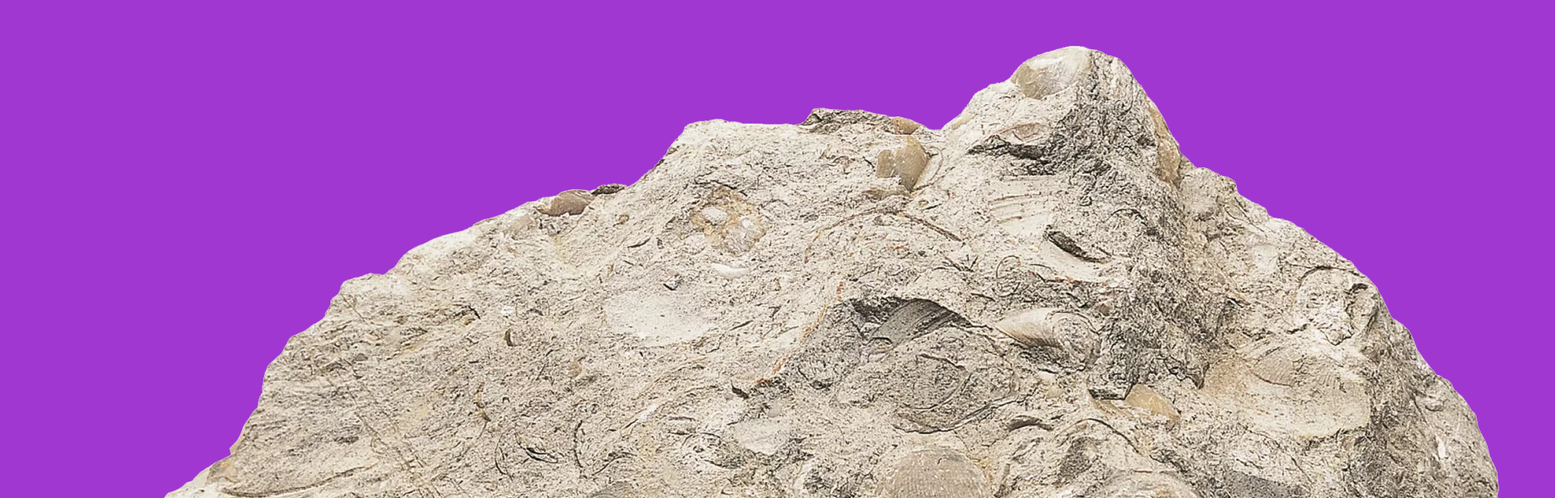
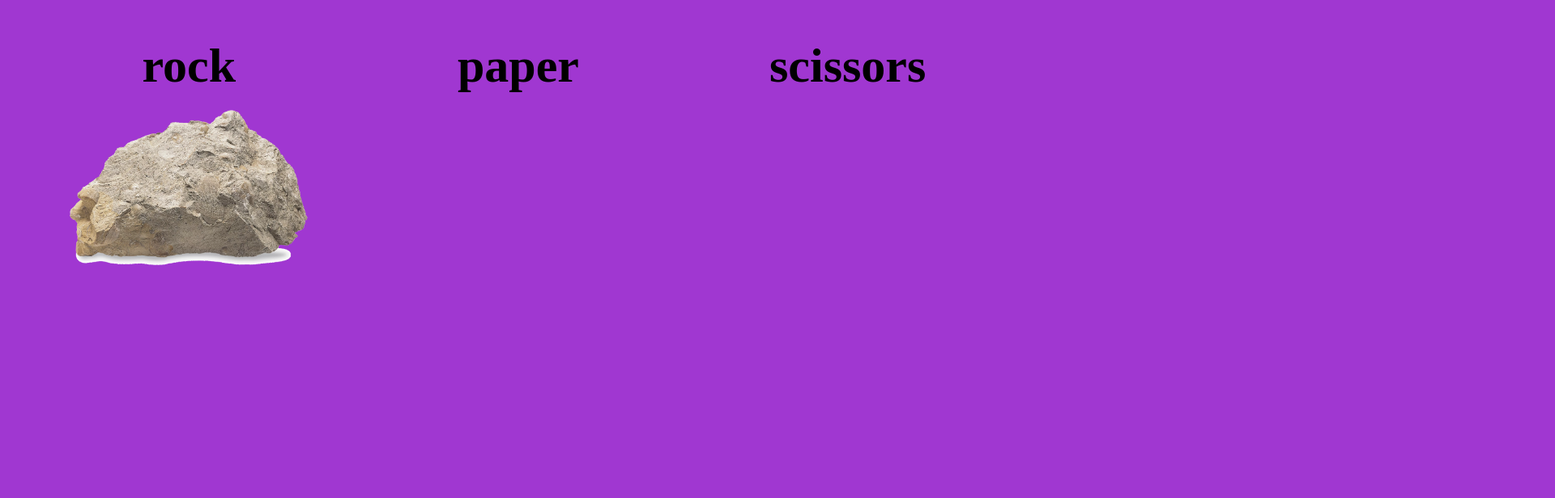
Before and after one commit to Monad-01/one-v-one-me, a React (Create React App) app: page / in a window 1280 px wide. Shown: the top 616 px of the page at 81% size, 1920 px wide, since content can reach past the window. Built offline with nearby package versions, Linux system fonts and the light colour scheme.

Commit message:
added grid to divide

```diff
--- /dev/null
+++ b/src/Roshambo.css
@@ -0,0 +1,76 @@
+/* Colors to use:
+
+  #5F0A87
+
+
+*/
+
+* {
+  margin: 0;
+  padding: 0;
+
+  box-sizing: border-box;
+  /*
+    Removes the paddings and borders for elements that are
+    usually added on to the elements width and height
+    */
+}
+
+html {
+  font-size: 62.5%;
+  scroll-behavior: smooth;
+}
+
+body {
+  font-family: Roboto Slab;
+  font-weight: 400;
+  /* Fun fact, font-weight doesn't change h1 tags */
+
+  font-size: 3rem;
+  line-height: 1.7;
+  /* Determines the space between the lines of text */
+
+  color: black;
+  padding: 3rem;
+  background: #a037d1;
+  background-size: contain;
+}
+
+.game-container {
+  display: grid;
+  grid-template-columns: repeat(auto-fit, minmax(300px, 1fr));
+  grid-template-areas: "rock paper scissors";
+}
+
+.rock {
+  grid-area: rock;
+  text-align: center;
+  align-items: center;
+}
+
+.rock img {
+  height: 20rem;
+  width: 30rem;
+}
+
+.paper {
+  grid-area: paper;
+  text-align: center;
+  align-items: center;
+}
+
+.paper img {
+  height: 20rem;
+  width: 30rem;
+}
+
+.scissors {
+  grid-area: scissors;
+  text-align: center;
+  align-items: center;
+}
+
+.scissors img {
+  height: 20rem;
+  width: 30rem;
+}
--- a/src/Roshambo.js
+++ b/src/Roshambo.js
@@ -1,12 +1,20 @@
 import React from "react";
+import "./Roshambo.css";
 import rockImage from "./Images/temp-rock.webp";
 
 function Roshambo() {
   return (
-    <div>
-      <img class="ro" src={rockImage} />
-      <h1> Paper </h1>
-      <h1> Scissors </h1>
+    <div class="game-container">
+      <div class="rock">
+        <h1>rock</h1>
+        <img src={rockImage} />
+      </div>
+      <div class="paper">
+        <h1>paper</h1>
+      </div>
+      <div class="scissors">
+        <h1>scissors</h1>
+      </div>
     </div>
   );
 }
```
